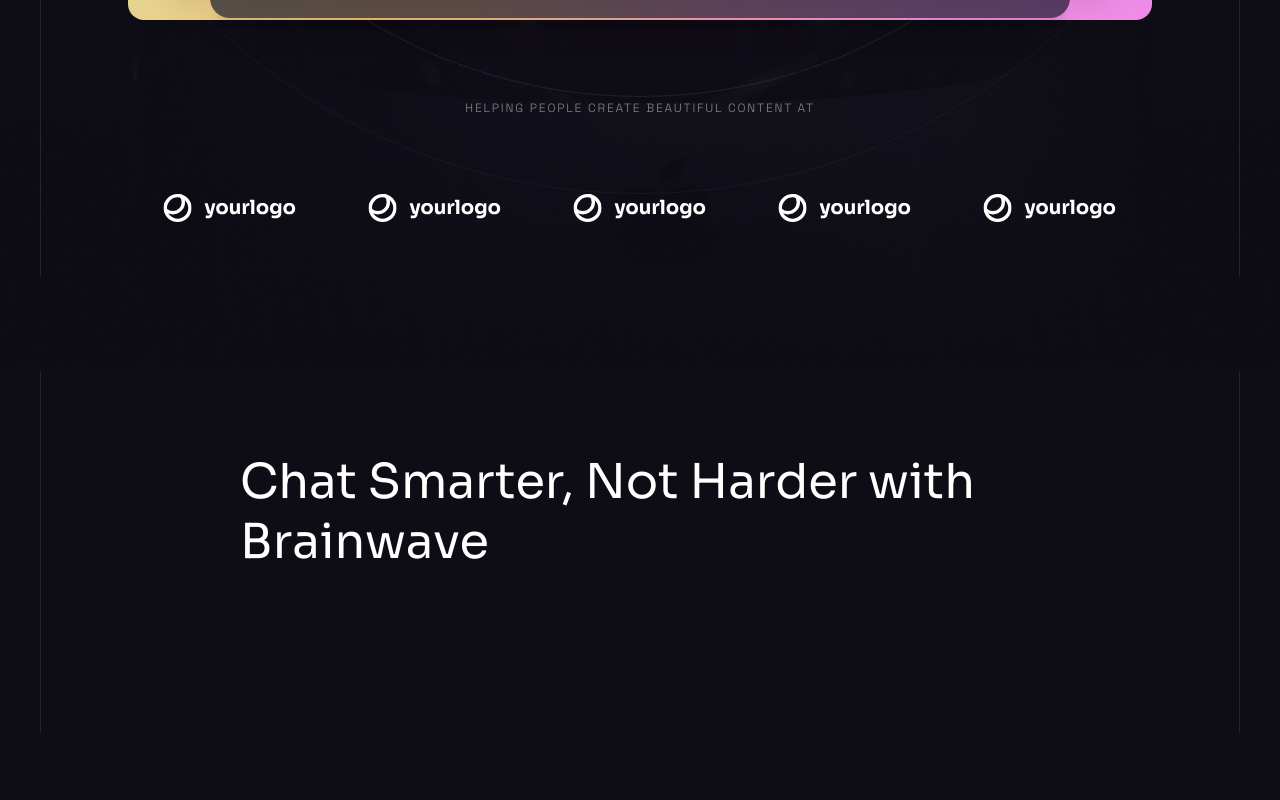
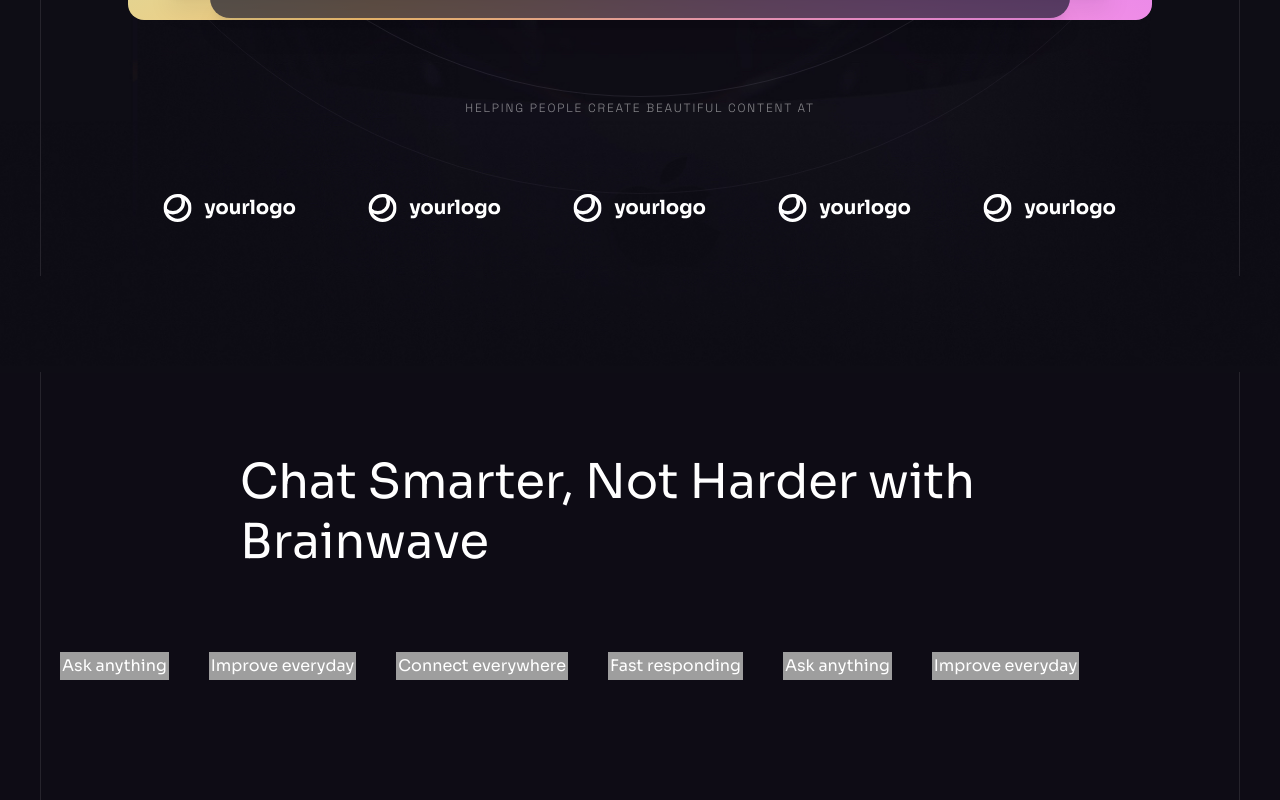
Before and after one commit to thadeus47/brainwave, a React (Vite) app: page / in a window 1280 px wide. Shown: the part 1142-1942 px from the top of the page. Before the commit the page ends 1874 px from the top, so only its background shows below. Built offline with nearby package versions, Linux system fonts and the light colour scheme; grey boxes are pictures that could not be loaded.

Commit message:
heading change

```diff
--- a/src/components/Benefits.jsx
+++ b/src/components/Benefits.jsx
@@ -1,3 +1,4 @@
+import { benefits } from "../constants";
 import Heading from "./Heading";
 import Section from "./Section";
 
@@ -6,6 +7,19 @@
     <Section id="features">
       <div className="container relative z-2">
         <Heading className="" title="Chat Smarter, Not Harder with Brainwave" />
+        <div className="flex flex-wrap gap-10 mb-10">
+          {benefits.map((item) => (
+            <div
+              className="block relative p-0.5 bg-no-repeat bg-[length:100%_100%] md:max-w-[24rem]"
+              style={{ backgroundImage: `url(${item.backgroundUrl})` }}
+              key={item.id}
+            >
+              <div>
+                <h5>{item.title}</h5>
+              </div>
+            </div>
+          ))}
+        </div>
       </div>
     </Section>
   );
```
